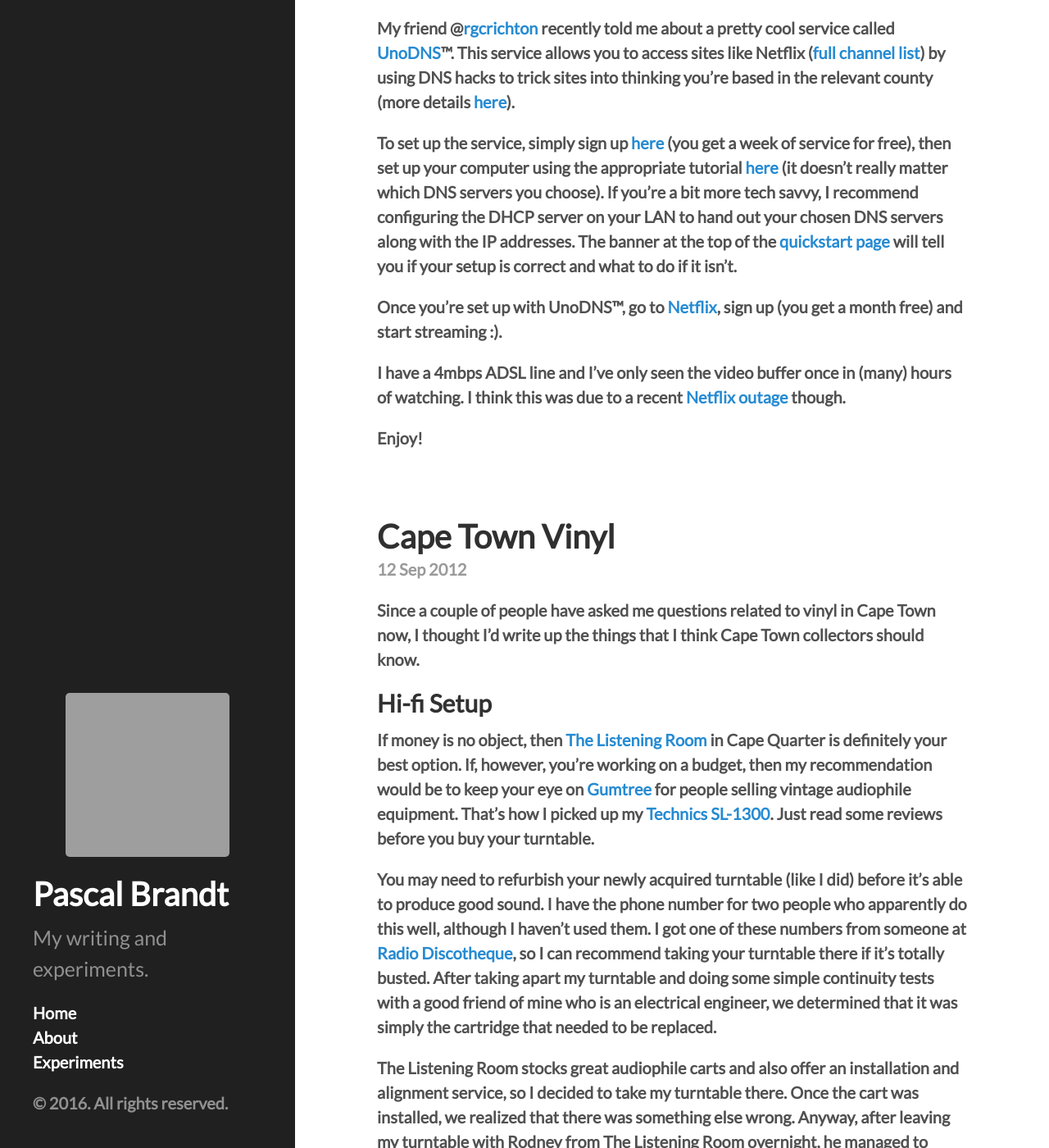
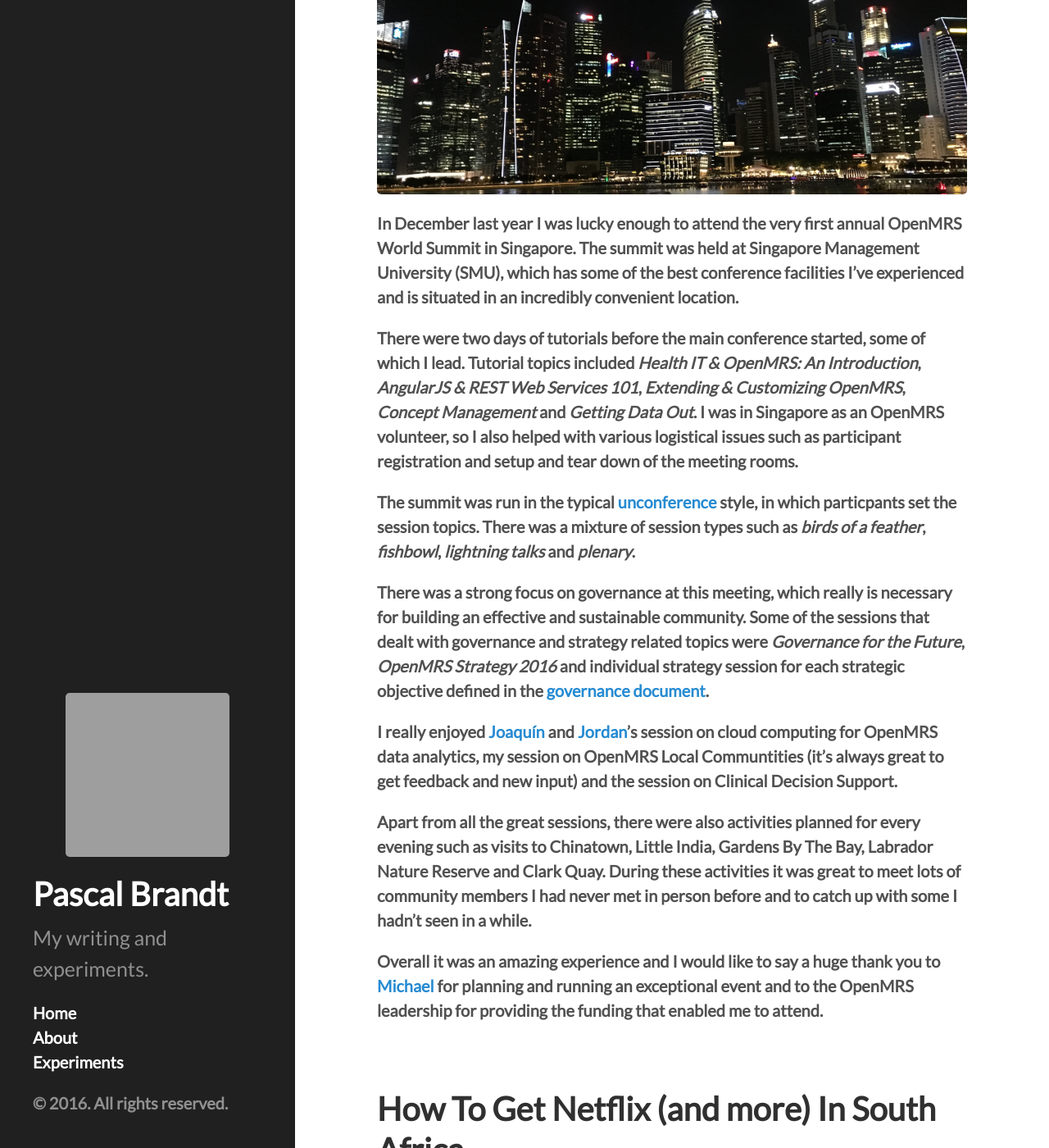
Before and after one commit to psbrandt/psbrandt.github.io, a Jekyll site: the page built from index.html, in a window 1280 px wide and 1400 px high, scrolled down 211 px. Shown: the whole window at 82% size. Built offline with Jekyll 4.4.1, drawn with Linux system fonts in a browser that asks for light colours; Markdown is read by kramdown in place of the engine named in the settings; the list of posts is cut into pages by our own code; some of the changed text lies outside the part shown; grey boxes are pictures that could not be loaded.

Commit message:
OpenMRS Worldwide Summit post.

```diff
--- a/_config.yml
+++ b/_config.yml
@@ -9,7 +9,7 @@
 title:            Pascal Brandt
 tagline:
 description:      'My writing and experiments.'
-url:              http://hyde.getpoole.com
+url:              http://psbrandt.io/
 
 author:
 name:             'Pascal Brandt'
--- /dev/null
+++ b/_posts/2016-01-07-openmrs-worldwide-summit-2015.md
@@ -0,0 +1,44 @@
+---
+layout: post
+title: OpenMRS Worldwide Summit 2015
+comments: true
+---
+<img style="width:100%" src="/public/images/singapore-skyline.jpg" alt="Singapore Skyline">
+
+In December last year I was lucky enough to attend the very first annual OpenMRS
+World Summit in Singapore. The summit was held at Singapore Management University
+(SMU), which has some of the best conference facilities I've experienced and is
+situated in an incredibly convenient location.
+
+There were two days of tutorials before the main conference started, some of which
+I lead. Tutorial topics included *Health IT & OpenMRS: An Introduction*, *AngularJS & REST Web Services 101*,
+*Extending & Customizing OpenMRS*, *Concept Management* and *Getting Data Out*.
+I was in Singapore as an OpenMRS volunteer, so I also helped with various
+logistical issues such as participant registration and setup and tear down of the
+meeting rooms.
+
+The summit was run in the typical [unconference](https://en.wikipedia.org/wiki/Unconference)
+style, in which particpants set the session topics. There was a mixture of session
+types such as *birds of a feather*, *fishbowl*, *lightning talks* and *plenary*.
+
+There was a strong focus on governance at this meeting, which really is necessary
+for building an effective and sustainable community. Some of the sessions that
+dealt with governance and strategy related topics were *Governance for the Future*,
+*OpenMRS Strategy 2016* and individual strategy session for each strategic objective
+defined in the [governance document](https://wiki.openmrs.org/display/RES/DRAFT+OpenMRS+Community+Governance+Model).
+
+I really enjoyed [Joaquín](https://twitter.com/jblaya) and [Jordan](https://twitter.com/jordan6633)'s
+session on cloud computing for OpenMRS data analytics, my session on OpenMRS
+Local Communtities (it's always great to get feedback and new input) and the
+session on Clinical Decision Support.
+
+Apart from all the great sessions, there were also activities planned for every
+evening such as visits to Chinatown, Little India, Gardens By The Bay, Labrador
+Nature Reserve and Clark Quay. During these activities it was great to meet lots of community
+members I had never met in person before and to catch up with some I hadn't seen
+in a while.
+
+Overall it was an amazing experience and I would like to say a huge thank you to
+[Michael](https://twitter.com/downey) for planning and running an exceptional
+event and to the OpenMRS leadership for providing the funding that enabled me to
+attend.
--- a/experiments/dataquest/css/data-map.css
+++ b/experiments/dataquest/css/data-map.css
@@ -17,5 +17,5 @@
 }
 
 .navbar {
-  margin-bottom: 0px !important;
+  margin-bottom: 0px;
 }
```
Also changed, not shown: public/images/singapore-skyline.jpg (added).
